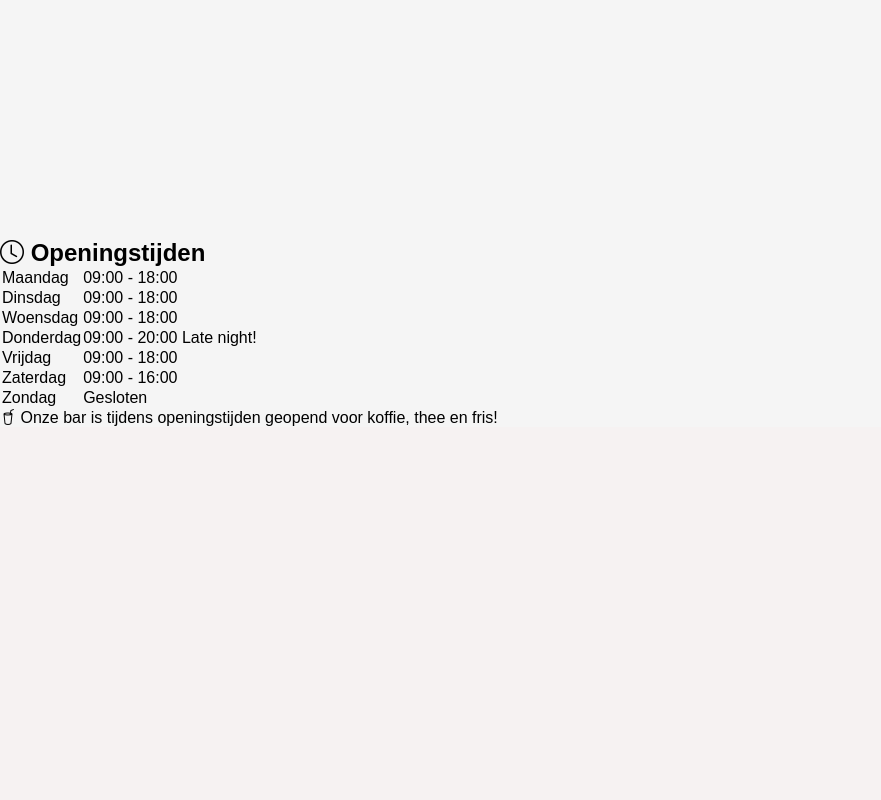
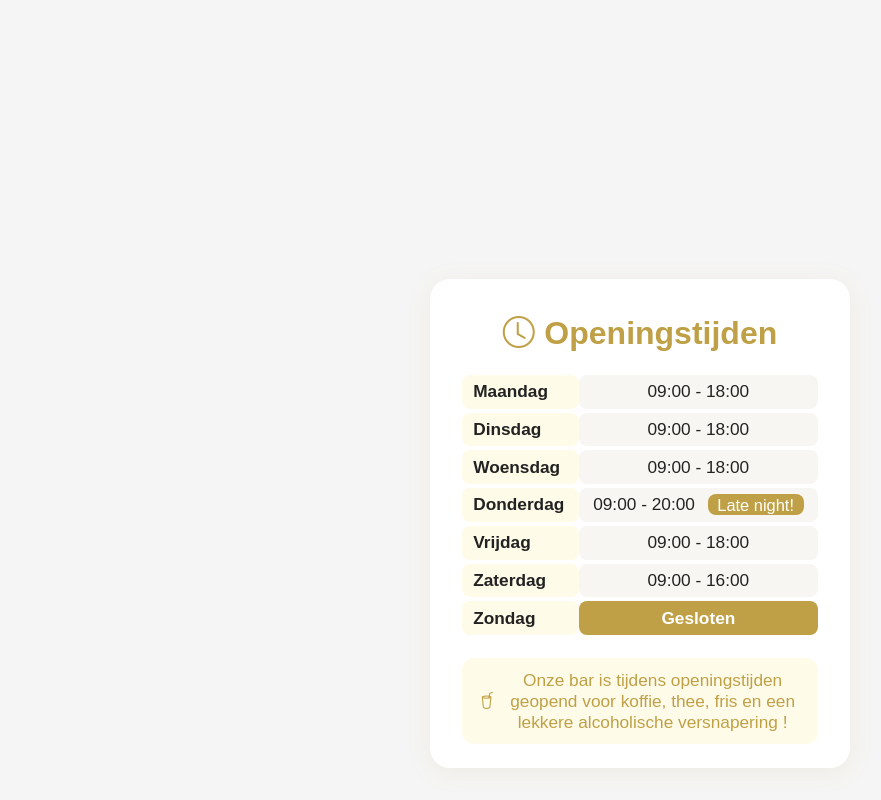
Before and after one commit to thymon26/knip-knap-kappers, a PHP site: page / in a window 1280 px wide. Shown: the part 4140-4940 px from the top of the page, without its empty margins (0-881 px from the left). Before the commit the page ends 4566 px from the top, so only its background shows below. Run offline with PHP 8.4, Linux system fonts and the light colour scheme.

Commit message:
Update index.php

```diff
--- a/index.php
+++ b/index.php
@@ -129,7 +129,82 @@
     max-width: 98vw;
   }
 }
-</style>
+
+.openingstijden-container {
+  background: #fff;
+  border-radius: 20px;
+  box-shadow: 0 4px 24px rgba(191,160,70,0.10);
+  max-width: 420px;
+  margin: 2.5rem auto 2rem auto;
+  padding: 2.2rem 2rem 1.5rem 2rem;
+  text-align: center;
+  position: relative;
+}
+.openingstijden-title {
+  color: #bfa046;
+  font-size: 2rem;
+  font-weight: 700;
+  margin-bottom: 1.2rem;
+  display: flex;
+  align-items: center;
+  justify-content: center;
+  gap: 0.6rem;
+}
+.openingstijden-tabel {
+  width: 100%;
+  margin: 0 auto 1.2rem auto;
+  border-collapse: separate;
+  border-spacing: 0 0.3rem;
+  font-size: 1.08rem;
+}
+.openingstijden-tabel td {
+  padding: 0.4rem 0.7rem;
+  border-radius: 8px;
+  background: #f8f6f2;
+  color: #222;
+}
+.openingstijden-tabel tr td:first-child {
+  font-weight: 600;
+  text-align: left;
+  background: #fffbe9;
+}
+.openingstijden-tabel .gesloten {
+  color: #fff;
+  background: #bfa046;
+  font-weight: 700;
+  text-align: center;
+}
+.openingstijden-tabel .avond {
+  background: #bfa046;
+  color: #fff;
+  border-radius: 8px;
+  padding: 0.1rem 0.6rem;
+  font-size: 0.95em;
+  margin-left: 0.5rem;
+  font-weight: 500;
+}
+.openingstijden-bar-tip {
+  margin-top: 1.2rem;
+  color: #bfa046;
+  font-size: 1.08rem;
+  background: #fffbe9;
+  border-radius: 12px;
+  padding: 0.7rem 1rem;
+  display: flex;
+  align-items: center;
+  justify-content: center;
+  gap: 0.5rem;
+}
+@media (max-width: 600px) {
+  .openingstijden-container {
+    padding: 1.2rem 0.5rem 1rem 0.5rem;
+    max-width: 99vw;
+  }
+  .openingstijden-title {
+    font-size: 1.3rem;
+  }
+}
+  </style>
 </head>
 <body>
 <?php
@@ -238,7 +313,7 @@ include 'header.php';
           </tbody>
         </table>
         <div class="openingstijden-bar-tip">
-          <i class="bi bi-cup-straw"></i> Onze bar is tijdens openingstijden geopend voor koffie, thee en fris!
+          <i class="bi bi-cup-straw"></i> Onze bar is tijdens openingstijden geopend voor koffie, thee, fris en een lekkere alcoholische versnapering !
         </div>
       </div>
     </section>
```
